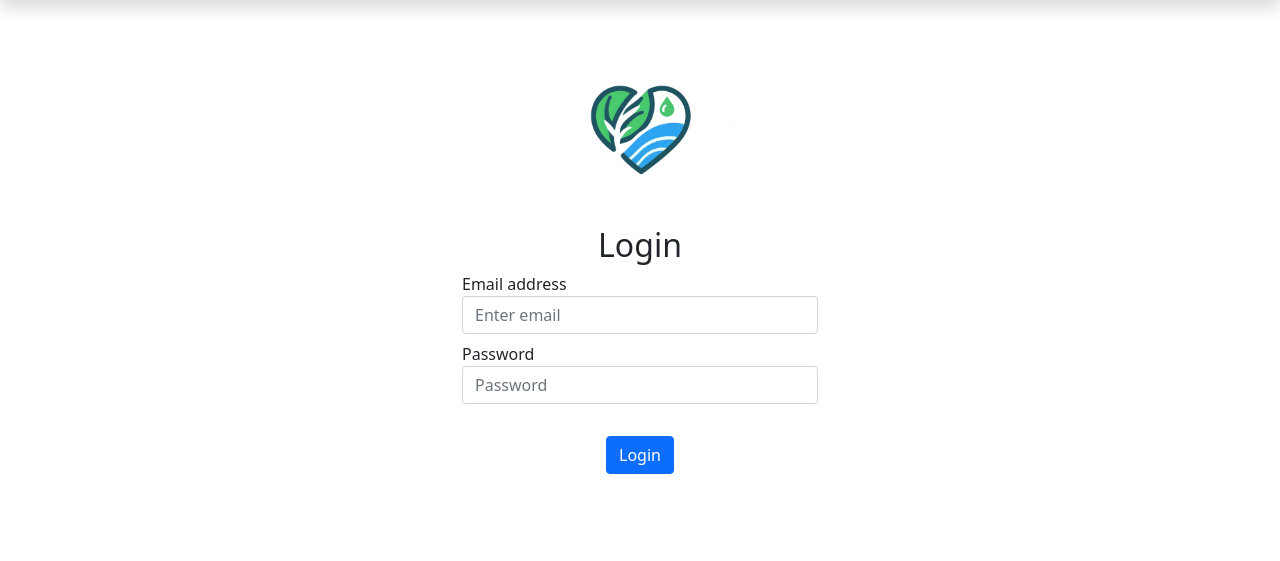
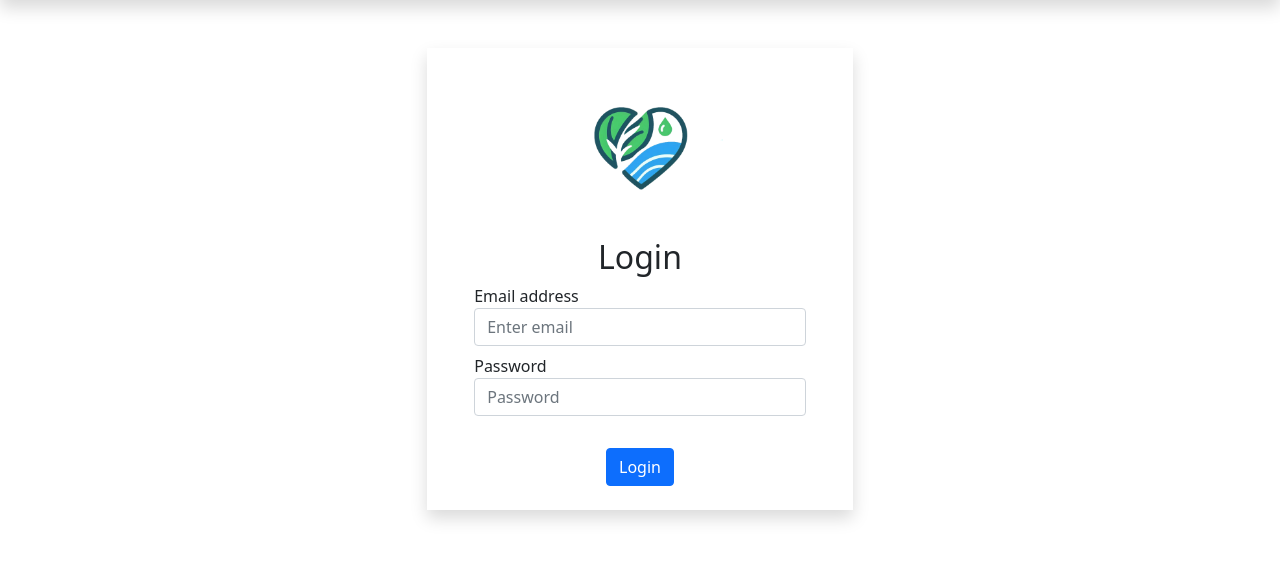
Before and after one commit to Javabutdif/MentalHelpPh, a PHP site: page /login.php in a window 1280 px wide. Shown: the part 80-641 px from the top of the page. Run offline with PHP 8.4, Linux system fonts and the light colour scheme.

Commit message:
feat [James] : login form changes

```diff
--- a/assets/css/styles.css
+++ b/assets/css/styles.css
@@ -1,26 +1,39 @@
-.get-start{
-    background: rgb(0,212,255);
-    background: linear-gradient(90deg, rgba(0,212,255,1) 0%, rgba(9,9,121,1) 100%);
-
+.get-start {
+  background: rgb(0, 212, 255);
+  background: linear-gradient(
+    90deg,
+    rgba(0, 212, 255, 1) 0%,
+    rgba(9, 9, 121, 1) 100%
+  );
 }
-.login-start{
-    background: rgb(0,166,81);
-background: linear-gradient(90deg, rgba(0,166,81,1) 0%, rgba(141,198,63,1) 100%);
+.login-start {
+  background: rgb(0, 166, 81);
+  background: linear-gradient(
+    90deg,
+    rgba(0, 166, 81, 1) 0%,
+    rgba(141, 198, 63, 1) 100%
+  );
 }
-.button{
+.button {
   font-size: larger;
   border: 0cap;
   padding: 10px;
   border-radius: 5rem 5rem 5rem 5rem;
   padding-left: 6rem;
-    padding-right:6rem;
-
+  padding-right: 6rem;
 }
-.img-start{
+.img-start {
   width: 50rem;
-
 }
-.login-start :hover{
+.login-start :hover {
   background: white;
   color: black;
 }
+.background-login {
+  background: rgb(78, 255, 164);
+  background: linear-gradient(
+    90deg,
+    rgba(78, 255, 164, 1) 0%,
+    rgba(141, 198, 63, 1) 47%
+  );
+}
--- a/login.php
+++ b/login.php
@@ -14,21 +14,21 @@
     require './assets/components/navbar.php';
     ?>
 
-<div class="container mt-5 ">
+<div class="container col-md-4 mt-5 shadow py-4 " >
         <div class="row justify-content-center ">
-            <div class="col-md-4 ">
+            <div class="col-md-10 ">
                 <div class="text-center">
-                <img src="./assets/images/logon.png" class="img-fluid h-50 w-50 ">
+                <img src="./assets/images/logonn.png" class="img-fluid h-50 w-50 ">
 </div>
                 <h2 class="text-center">Login</h2>
                 <form>
                     <div class="form-group my-2">
                         <label for="email">Email address</label>
-                        <input type="email" class="form-control" id="email" placeholder="Enter email">
+                        <input type="email" class="form-control rounded-5" id="email" placeholder="Enter email">
                     </div>
                     <div class="form-group my-2">
                         <label for="password">Password</label>
-                        <input type="password" class="form-control" id="password" placeholder="Password">
+                        <input type="password" class="form-control rounded-5" id="password" placeholder="Password">
                     </div>
                     <div class="text-center">
                     <button type="submit" class="btn btn-primary btn-block mt-4 ">Login</button>
```
Also changed, not shown: assets/images/logonn.png (added). Lines whose indentation alone changed are shown as unchanged.
